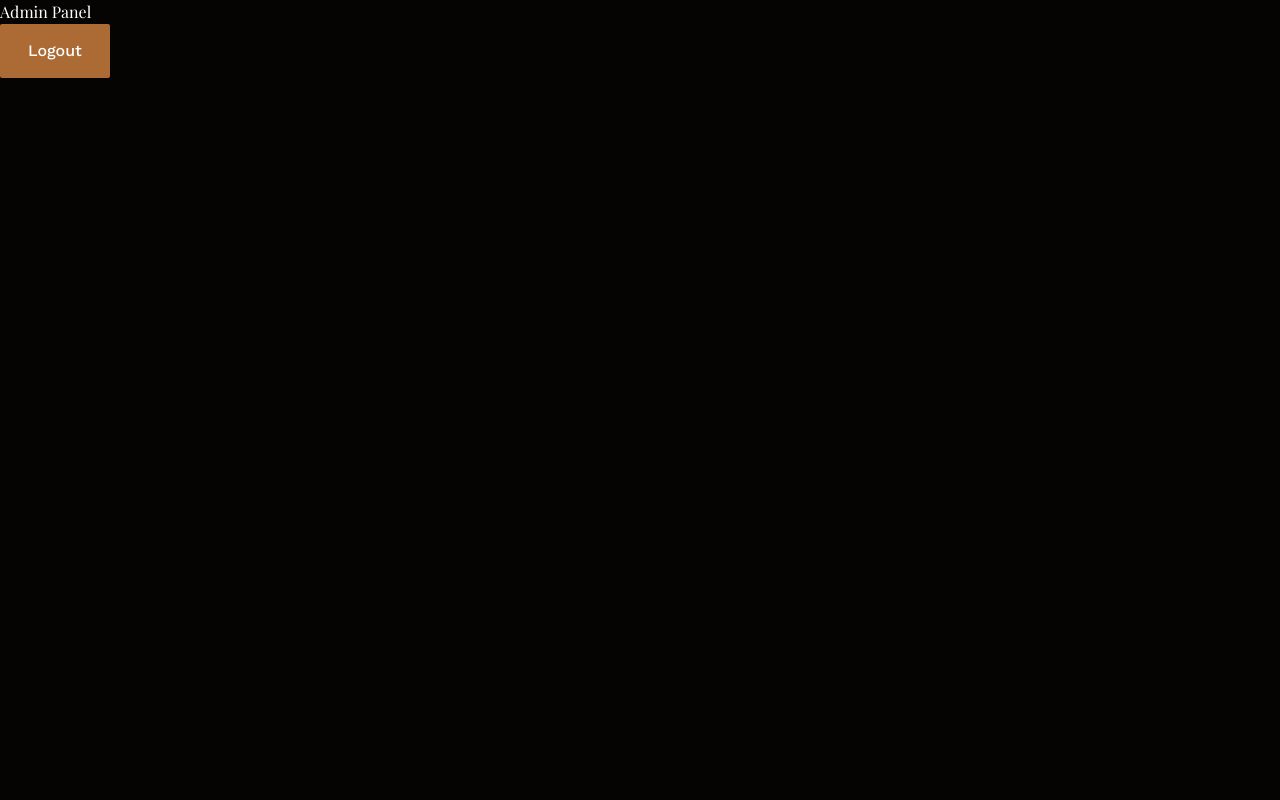
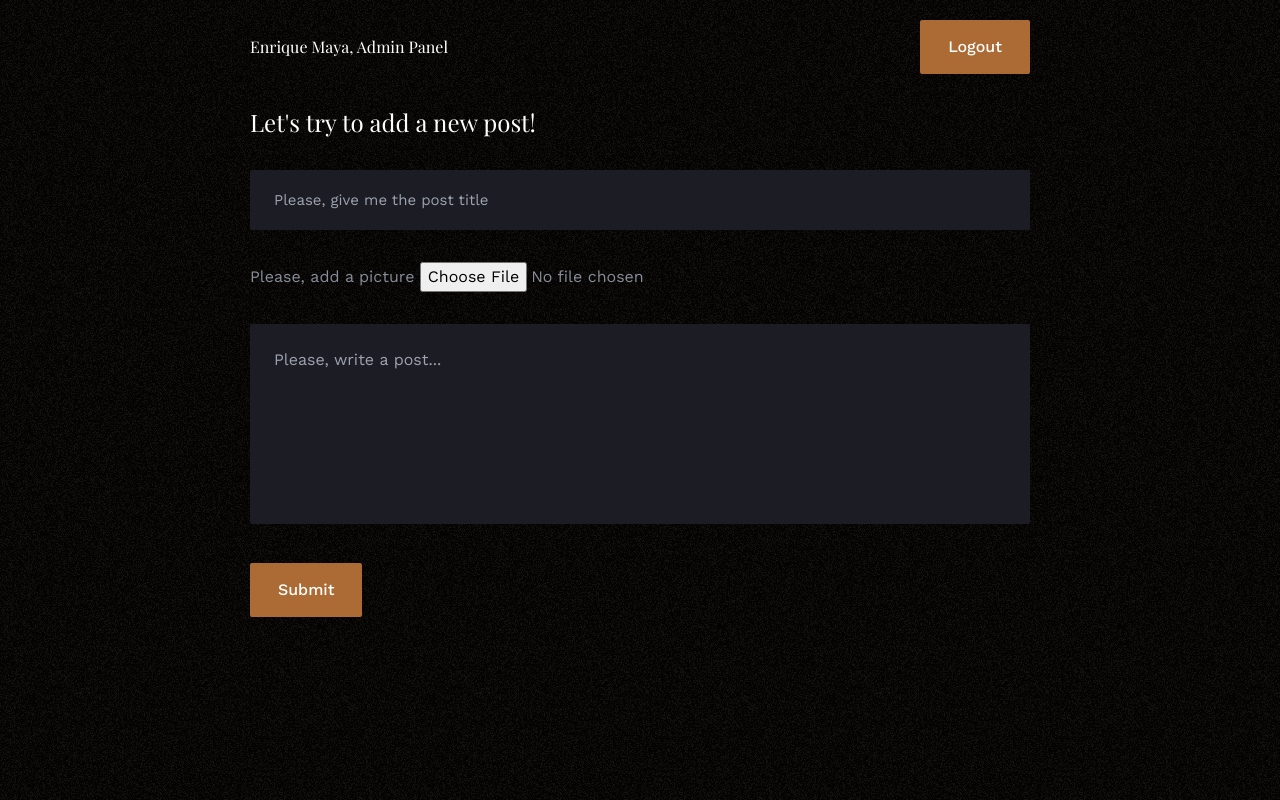
Before and after one commit to kikemaya/portfolio_react_2023, a React (Create React App) app: page /portfolio_react_2023/admin in a window 1280 px wide. Built offline with nearby package versions, Linux system fonts and the light colour scheme; no server answers; sample sign-in values are in the browser's storage; a web font is replaced by a local one.

Commit message:
protected routes logic added and admin panel

```diff
--- /dev/null
+++ b/src/components/PrivateRoute/index.jsx
@@ -0,0 +1,15 @@
+import { useAuth } from "../../contexts/AuthContext";
+import { Navigate } from "react-router-dom";
+
+const PrivateRoute = ({ children }) => {
+  const { userAuth } = useAuth();
+
+    if (userAuth) {
+        return children
+    } else {
+        return <Navigate replace to="/portfolio_react_2023/login"/>
+    }
+
+};
+
+export default PrivateRoute;
--- a/src/firebase/firebaseConfig.js
+++ b/src/firebase/firebaseConfig.js
@@ -4,6 +4,8 @@ import { initializeApp } from "firebase/app";
 // TODO: Add SDKs for Firebase products that you want to use
 // https://firebase.google.com/docs/web/setup#available-libraries
 import { getAuth } from "firebase/auth";
+import { getFirestore } from "firebase/firestore";
+import { getStorage } from "firebase/storage";
 
 // Your web app's Firebase configuration
 const firebaseConfig = {
@@ -12,12 +14,14 @@ const firebaseConfig = {
   projectId: process.env.REACT_APP_FIREBASE_PROJECT_ID,
   storageBucket: process.env.REACT_APP_FIREBASE_STORAGE_BUCKET,
   messagingSenderId: process.env.REACT_APP_FIREBASE_MESSAGING_SENDER_ID,
-  appId: process.env.REACT_APP_FIREBASE_APP_ID
+  appId: process.env.REACT_APP_FIREBASE_APP_ID,
 };
 
 // Initialize Firebase
 const app = initializeApp(firebaseConfig);
 
-const auth = getAuth(app)
+const auth = getAuth(app);
+const db = getFirestore(app);
+const storage = getStorage(app);
 
-export { auth }
+export { auth, db, storage };
--- a/src/index.js
+++ b/src/index.js
@@ -13,19 +13,27 @@ import Error404 from "./components/ErrorPages";
 import Error418 from "./components/ErrorPages/Error418";
 import { AuthProvider } from "./contexts/AuthContext";
 
+import PrivateRoute from "./components/PrivateRoute";
+
 ReactDOM.render(
   <React.StrictMode>
     <AuthProvider>
       <BrowserRouter>
-        {/* <HashRouter> */}
         <Routes>
           <Route path="*" element={<Error404 />} />
           <Route path="portfolio_react_2023" element={<App />} />
           <Route path="portfolio_react_2023/coffe" element={<Error418 />} />
           <Route path="portfolio_react_2023/login" element={<Login />} />
-          <Route path="portfolio_react_2023/admin" element={<AdminPanel />} />
+
+          <Route
+            path="portfolio_react_2023/admin"
+            element={
+              <PrivateRoute>
+                <AdminPanel />
+              </PrivateRoute>
+            }
+          />
         </Routes>
-        {/* </HashRouter> */}
       </BrowserRouter>
     </AuthProvider>
   </React.StrictMode>,
--- a/src/pages/AdminPanel/index.jsx
+++ b/src/pages/AdminPanel/index.jsx
@@ -1,35 +1,94 @@
-import React from 'react'
-import { auth } from './../../firebase/firebaseConfig'
-import { signOut } from 'firebase/auth'
-import { useNavigate } from 'react-router-dom'
+import React, { useState } from "react";
+import { useNavigate } from "react-router-dom";
+
+import { auth, db, storage } from "./../../firebase/firebaseConfig";
+import { signOut } from "firebase/auth";
+
+import { doc, setDoc } from "firebase/firestore";
+import { ref, uploadBytes } from "firebase/storage";
 
 const AdminPanel = () => {
-  let navigate = useNavigate()
+  const [postTitle, setPostTitle] = useState("");
+  const [postContent, setPostContent] = useState("");
+  const [imageUpload, setImageUpload] = useState(null);
 
-  const logOut = () => {
+  let navigate = useNavigate();
 
-    signOut(auth).then(() => {
-      console.log('Sign out successfull', auth.currentUser?.email);
-      navigate("/portfolio_react_2023/login")
-    }).catch((err) => {
+  const handleSubmit = async (e) => {
+    try {
+      e.preventDefault();
+
+      await setDoc(doc(db, "posts", "post"), {
+        title: postTitle,
+        content: postContent,
+      });
+
+      const storageRef = ref(storage, "images");
+
+      uploadBytes(storageRef, imageUpload).then((snapshot) => {
+        console.log("Image uploaded successfully!");
+      });
+    } catch (err) {
       console.error(err);
-    })
     }
+  };
+
+  const logOut = async () => {
+    try {
+      await signOut(auth);
+      navigate("/portfolio_react_2023/login");
+    } catch (err) {
+      console.error(err);
+    }
+  };
 
   return (
-    <div>
-      <h1>
-        Admin Panel
-      </h1>
+    <div className="flex flex-col items-center p-5 gap-5 bg-hero-pattern h-screen">
+      <div className="flex items-center justify-between w-full max-w-[780px]">
+        <h1>Enrique Maya, Admin Panel</h1>
         <button
-        className="btn btn-lg
+          className="
+        btn btn-lg
         bg-accent hover:bg-secondary-hover"
           onClick={logOut}
         >
           Logout
         </button>
       </div>
-  )
-}
 
-export default AdminPanel
+      <h2 className="w-full max-w-[780px] my-3 text-2xl">
+        Let's try to add a new post!
+      </h2>
+
+      <form className="space-y-8 w-full max-w-[780px]" onSubmit={handleSubmit}>
+        <input
+          className="input"
+          type="text"
+          placeholder="Please, give me the post title"
+          onChange={(e) => setPostTitle(e.target.value)}
+          required
+        />
+        <label htmlFor="image_uploader">Please, add a picture </label>
+        <input id="image_uploader" type="file" onChange={(e) => setImageUpload(e.target.files[0])} />
+
+        <textarea
+          className="textarea"
+          placeholder="Please, write a post..."
+          onChange={(e) => setPostContent(e.target.value)}
+          required
+        ></textarea>
+
+        <button
+          className="
+            btn btn-lg
+            bg-accent hover:bg-secondary-hover
+            "
+        >
+          Submit
+        </button>
+      </form>
+    </div>
+  );
+};
+
+export default AdminPanel;
--- a/src/pages/Login/index.jsx
+++ b/src/pages/Login/index.jsx
@@ -1,40 +1,40 @@
-import React, { useState } from 'react'
+import React, { useState } from "react";
 import Logo from "./../../assets/img/logo.png";
-import { useNavigate } from 'react-router-dom'
+import { useNavigate } from "react-router-dom";
 
-import { auth } from './../../firebase/firebaseConfig'
-import { signInWithEmailAndPassword } from 'firebase/auth'
-import { useAuth } from '../../contexts/AuthContext';
+import { auth } from "./../../firebase/firebaseConfig";
+import { signInWithEmailAndPassword } from "firebase/auth";
+import { useAuth } from "../../contexts/AuthContext";
 
 const Login = () => {
-  const { usuario } = useAuth()
-  console.log(usuario);
+  const { userAuth } = useAuth();
 
-  let navigate = useNavigate()
+  let navigate = useNavigate();
 
-  const [user, setUser] = useState('')
-  const [password, setPassword] = useState('')
+  const [user, setUser] = useState("");
+  const [password, setPassword] = useState("");
 
   // CAMBIAR A ASYNC AWAIT
   const handleSubmit = (e) => {
-    e.preventDefault()
+    e.preventDefault();
     signInWithEmailAndPassword(auth, user, password)
-      .then(userCredential => {
-        console.log(userCredential.user.email);
-        console.log('current user' + auth.currentUser.email);
-        navigate("/portfolio_react_2023/admin")
+      .then((userCredential) => {
+        navigate("/portfolio_react_2023/admin");
       })
-      .catch(err => {
+      .catch((err) => {
         console.error(err);
-      })
-  }
+      });
+  };
 
   return (
-    <div className='bg-hero-pattern w-full h-[100vh]'>
-      <form className="space-y-8 w-full max-w-[320px] mx-auto pt-20" onSubmit={handleSubmit}>
-        <div className='flex items-end gap-5'>
+    <div className="bg-hero-pattern w-full h-[100vh]">
+      <form
+        className="space-y-8 w-full max-w-[320px] mx-auto pt-40"
+        onSubmit={handleSubmit}
+      >
+        <div className="flex items-end gap-5">
           <img src={Logo} alt="" className="h-14" />
-          <h4 className="font-body text-xl mb-1">Blog Login</h4>
+          <h4 className="font-body text-xl mb-1">Welcome, Enrique 😎</h4>
         </div>
         <input
           className="input"
@@ -59,9 +59,9 @@ const Login = () => {
         >
           Sign In
         </button>
-      </form >
-    </div >
-  )
-}
+      </form>
+    </div>
+  );
+};
 
-export default Login
+export default Login;
```
Also changed, not shown: src/contexts/AuthContext.js (+18 -18 lines). Lines whose indentation alone changed are shown as unchanged.
